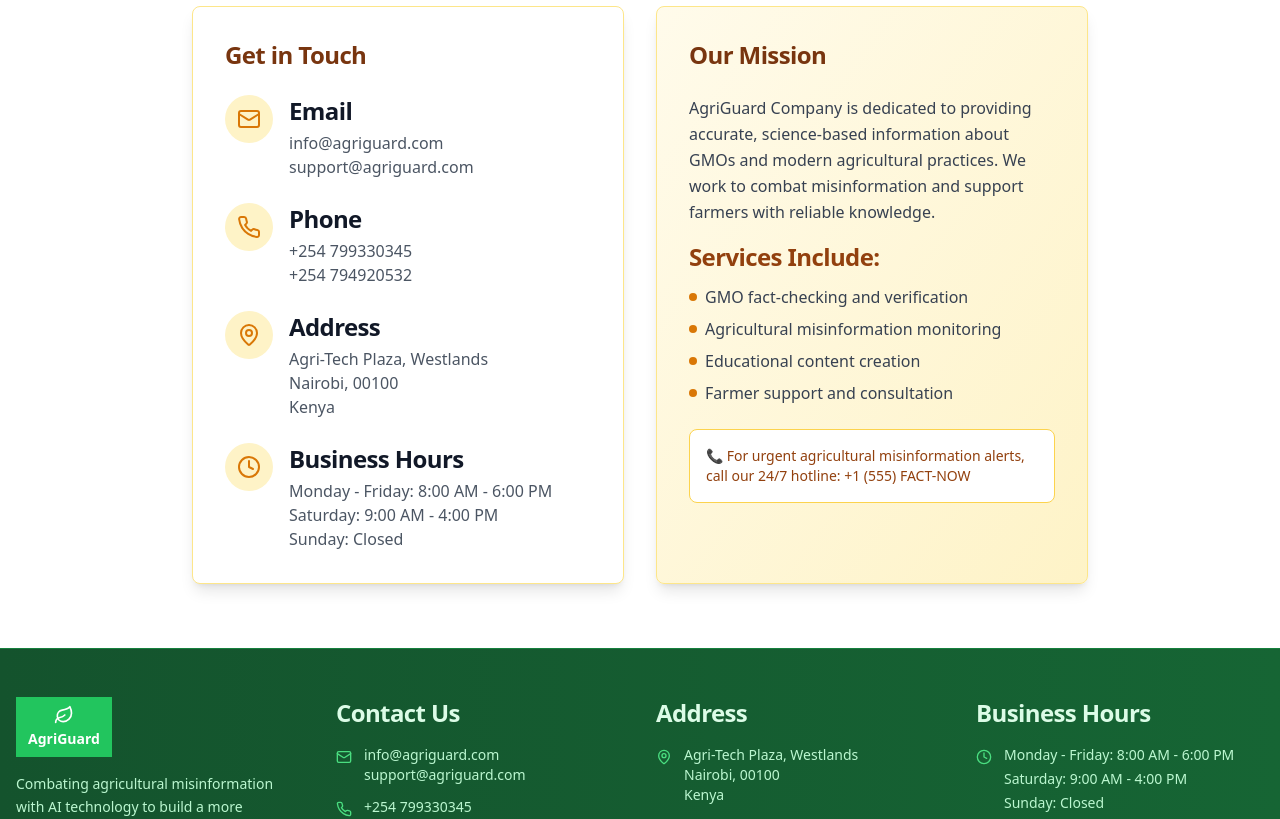
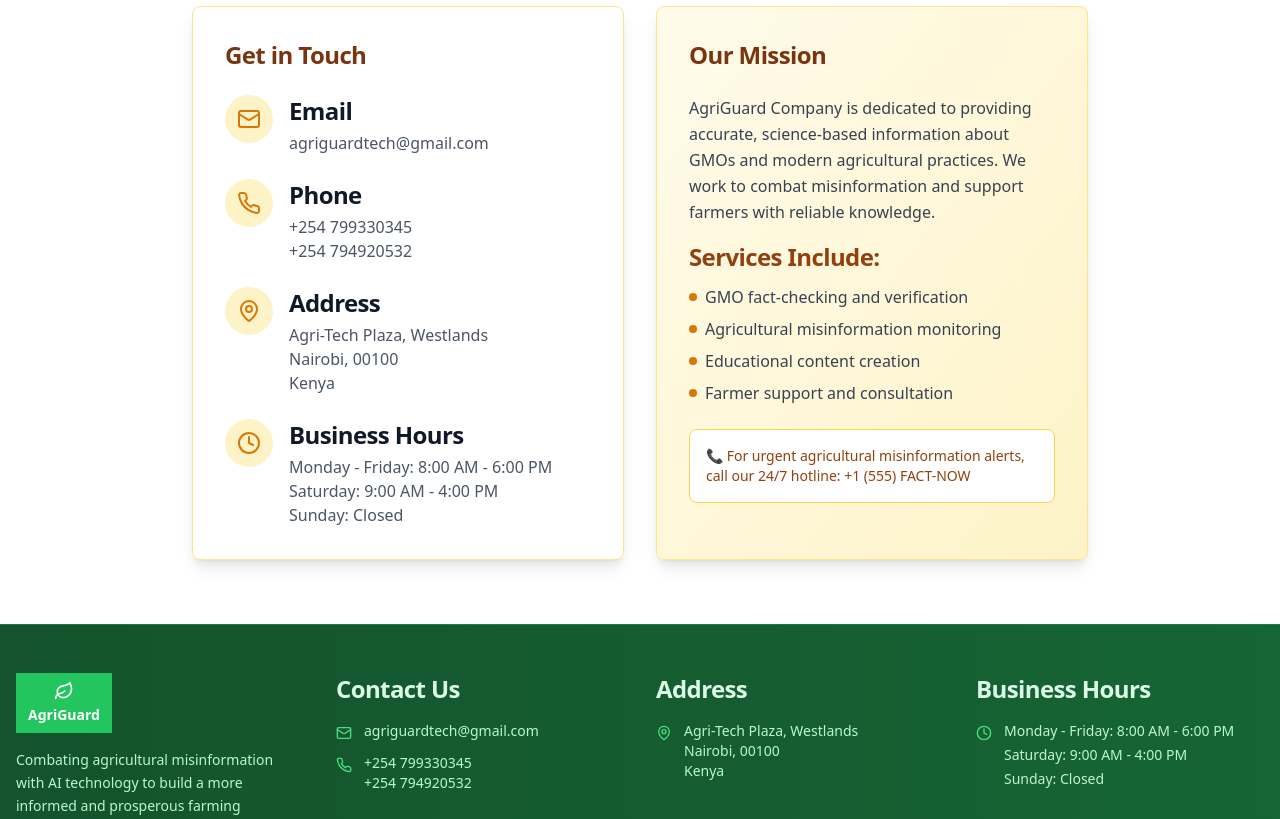
Before and after one commit to codingPharisee/agriguardorg, a React (Vite) app: page /contact in a window 1280 px wide. Shown: the part 280-1099 px from the top of the page. Built offline with nearby package versions, Linux system fonts and the light colour scheme.

Commit message:
Update emails
Update all email addresses to agriguardtech@gmail.com.

```diff
--- a/src/components/layout/Footer.tsx
+++ b/src/components/layout/Footer.tsx
@@ -33,8 +33,7 @@ const Footer = () => {
               <div className="flex items-start gap-3">
                 <Mail className="h-4 w-4 text-green-400 mt-1" />
                 <div className="text-green-200 text-sm">
-                  <p>info@agriguard.com</p>
-                  <p>support@agriguard.com</p>
+                  <p>agriguardtech@gmail.com</p>
                 </div>
               </div>
               <div className="flex items-start gap-3">
--- a/src/pages/Contact.tsx
+++ b/src/pages/Contact.tsx
@@ -34,8 +34,7 @@ const Contact = () => {
                     </div>
                     <div>
                       <h3 className="font-semibold text-gray-900 mb-1">Email</h3>
-                      <p className="text-gray-600">info@agriguard.com</p>
-                      <p className="text-gray-600">support@agriguard.com</p>
+                      <p className="text-gray-600">agriguardtech@gmail.com</p>
                     </div>
                   </div>
 
```
